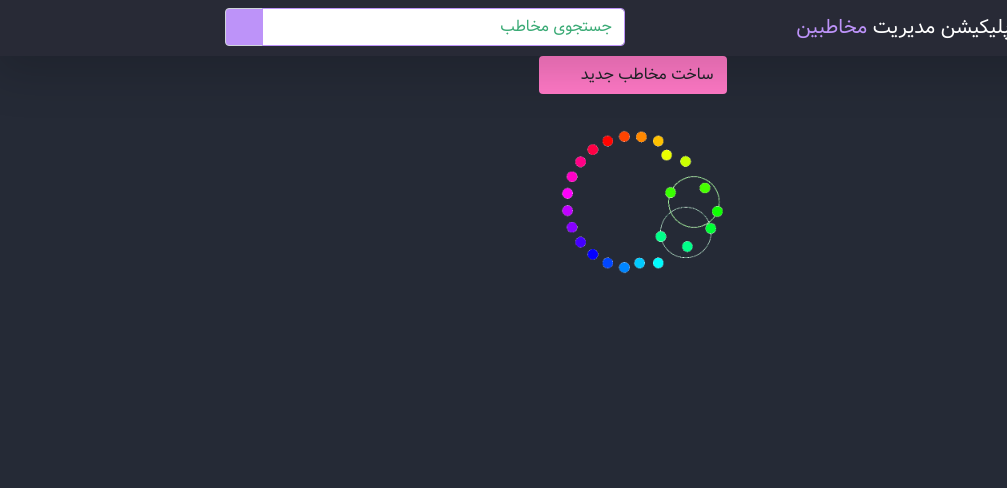
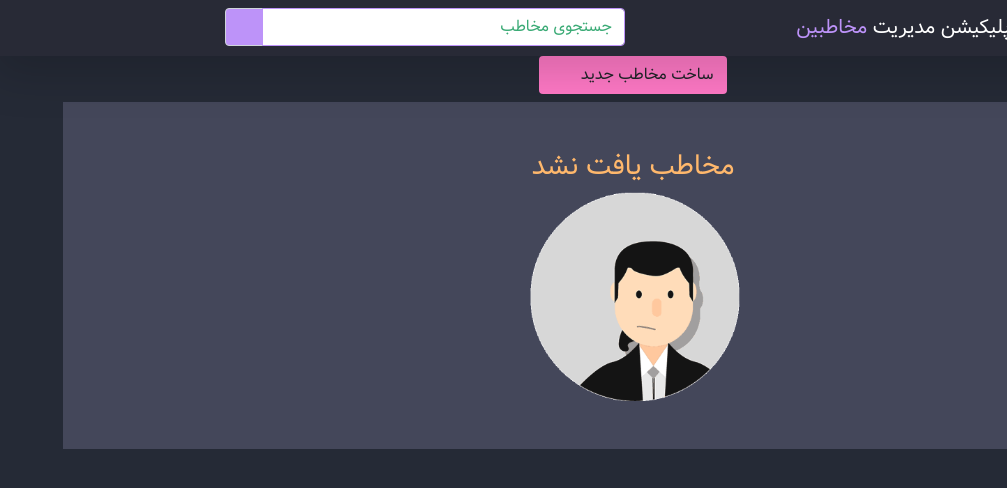
Before and after one commit to amir77daliri/contact-manager, a React (Create React App) app in the folder Frontend-React/my-app/: page /contacts in a window 1280 px wide. Shown: the top 488 px of the page, without its empty margins (273-1280 px from the left). Built offline with nearby package versions, Linux system fonts and the light colour scheme; a web font is replaced by a local one.

Commit message:
preparation of required components And routing by react-router-dom

```diff
--- a/Frontend-React/my-app/package.json
+++ b/Frontend-React/my-app/package.json
@@ -8,6 +8,7 @@
     "@testing-library/user-event": "^13.5.0",
     "react": "^18.2.0",
     "react-dom": "^18.2.0",
+    "react-router-dom": "^6.3.0",
     "react-scripts": "5.0.1",
     "web-vitals": "^2.1.4"
   },
--- a/Frontend-React/my-app/src/App.js
+++ b/Frontend-React/my-app/src/App.js
@@ -1,18 +1,32 @@
 import {useState} from "react";
+import { Routes, Route, useNavigate, Navigate } from "react-router-dom";
 
-import Navbar from "./components/Navbar";
-import Contacts from "./components/contact/Contacts";
+import {
+    AddContact,
+    Contact,
+    Contacts,
+    EditContact,
+    ViewContact,
+    Navbar
+} from "./components/index"
 
 import './App.css';
 
+
 const App = () => {
     const [contacts, setContacts] = useState([]);
-    const [loading, setLoading] = useState(true);
+    const [loading, setLoading] = useState(false);
 
     return (
         <div className="App">
-          <Navbar />
-          <Contacts contacts={contacts} loading={loading}/>
+            <Navbar />
+            <Routes>
+                <Route path="/" element={<Navigate to="/contacts" />} />
+                <Route path="/contacts" element={<Contacts contacts={contacts} loading={loading} />} />
+                <Route path="/contacts/add" element={<AddContact />} />
+                <Route path="/contacts/:contactId" element={<ViewContact />} />
+                <Route path="/contacts/edit/:contactId" element={<EditContact />} />
+            </Routes>
         </div>
     );
 }
--- a/Frontend-React/my-app/src/components/Navbar.jsx
+++ b/Frontend-React/my-app/src/components/Navbar.jsx
@@ -1,4 +1,4 @@
-import SearchContact from "./contact/SearchContact";
+import SearchContact from "./contacts/SearchContact";
 
 import { PURPLE, BACKGROUND } from "../utils/colors";
 
--- /dev/null
+++ b/Frontend-React/my-app/src/components/contacts/AddContact.jsx
@@ -0,0 +1,9 @@
+const AddContact = () => {
+    return (
+        <>
+            <h2>Add Contact</h2>
+        </>
+    )
+};
+
+export default AddContact;
--- /dev/null
+++ b/Frontend-React/my-app/src/components/contacts/EditContact.jsx
@@ -0,0 +1,9 @@
+const EditContact = () => {
+    return (
+        <>
+            <h2>Edit Contact</h2>
+        </>
+    )
+};
+
+export default EditContact;
--- /dev/null
+++ b/Frontend-React/my-app/src/components/contacts/ViewContact.jsx
@@ -0,0 +1,9 @@
+const ViewContact = () => {
+    return (
+        <>
+            <h2>View Contact</h2>
+        </>
+    )
+};
+
+export default ViewContact;
--- a/Frontend-React/my-app/src/index.js
+++ b/Frontend-React/my-app/src/index.js
@@ -1,5 +1,8 @@
 import React from 'react';
 import ReactDOM from 'react-dom/client';
+
+import { BrowserRouter } from "react-router-dom";
+
 import './index.css';
 import App from './App';
 
@@ -7,6 +10,8 @@ import App from './App';
 const root = ReactDOM.createRoot(document.getElementById('root'));
 root.render(
   <React.StrictMode>
-    <App />
+      <BrowserRouter>
+          <App />
+      </BrowserRouter>
   </React.StrictMode>
 );
```
Also changed, not shown: Frontend-React/my-app/src/components/index.jsx (added, +11 -0 lines), Frontend-React/my-app/src/components/contacts/Contact.jsx (renamed from Frontend-React/my-app/src/components/contact/Contact.jsx), Frontend-React/my-app/src/components/contacts/Contacts.jsx (renamed from Frontend-React/my-app/src/components/contact/Contacts.jsx), Frontend-React/my-app/src/components/contacts/SearchContact.jsx (renamed from Frontend-React/my-app/src/components/contact/SearchContact.jsx), 2 other files (tests, documents, lock files or other folders).
